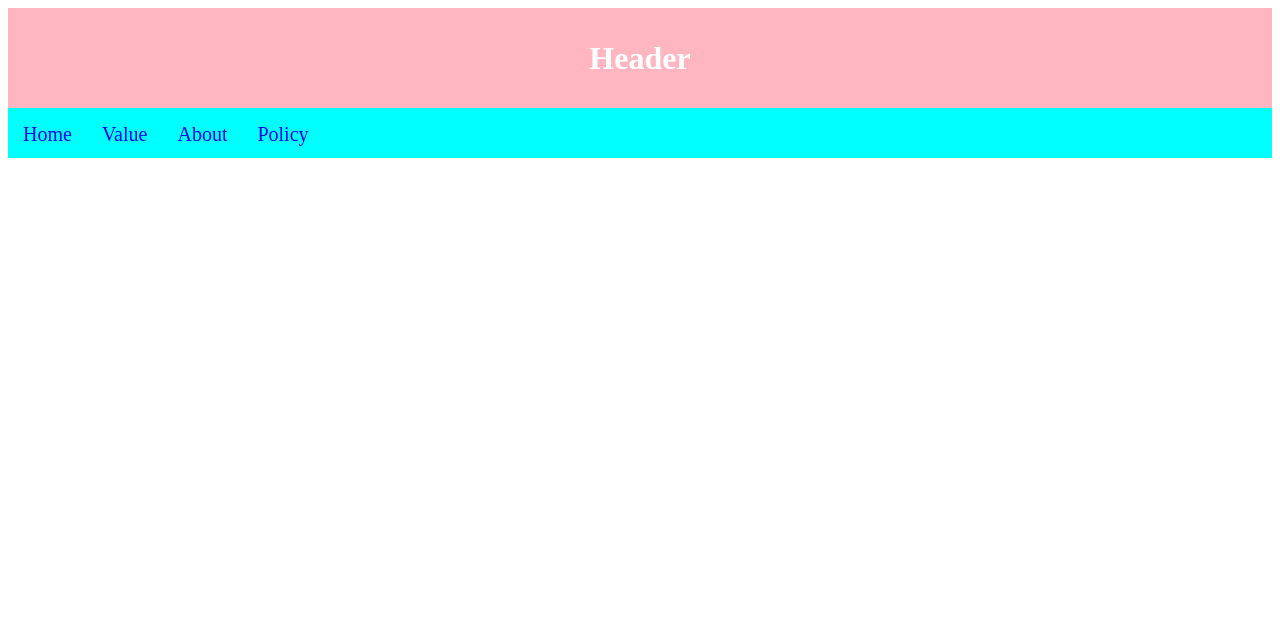
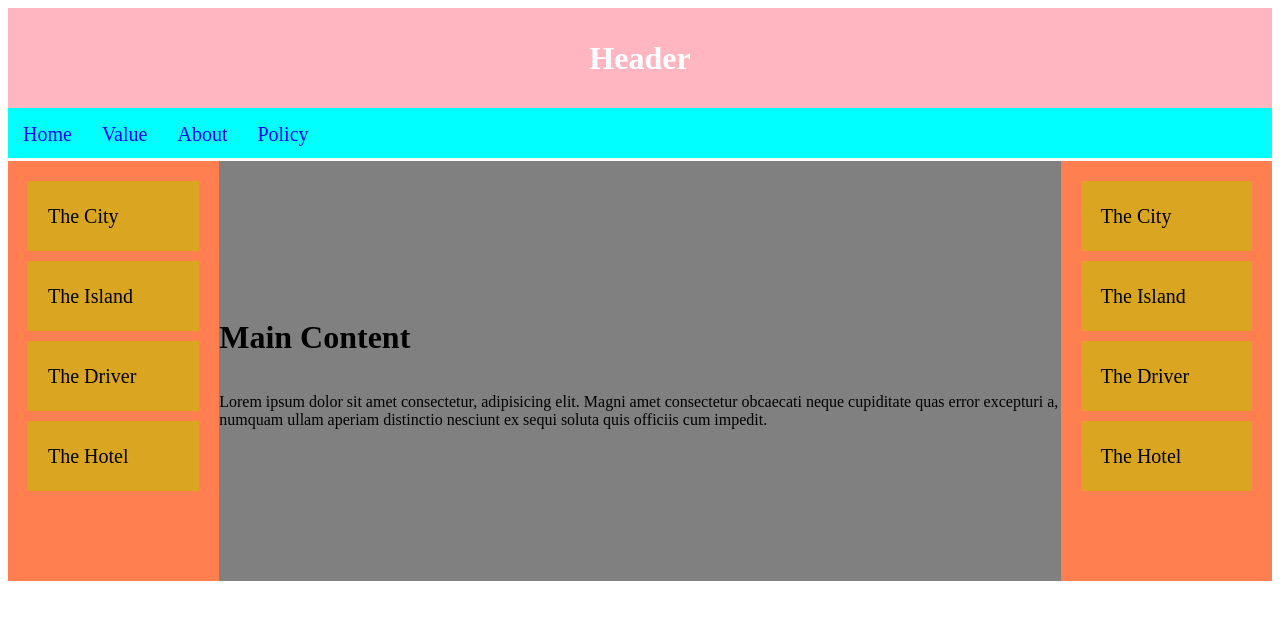
Before and after one commit to zainbinshakoor/Css-Layout-Flexbox, a plain HTML site: page index.html in a window 1280 px wide. Drawn offline with Linux system fonts and the light colour scheme.

Commit message:
complete content section

```diff
--- a/index.html
+++ b/index.html
@@ -20,6 +20,25 @@
             <a href="#">About</a>
             <a href="#">Policy</a>
         </div>
+        <div id="sidebar">
+            <div id="sidenav">
+                <div class="navitem">The City</div>
+                <div class="navitem">The Island</div>
+                <div class="navitem">The Driver</div>
+                <div class="navitem">The Hotel</div>
+
+            </div>
+            <div id="maincontent">
+                <h1>Main Content</h1>
+                <p>Lorem ipsum dolor sit amet consectetur, adipisicing elit. Magni amet consectetur obcaecati neque cupiditate quas error excepturi a, numquam ullam aperiam distinctio nesciunt ex sequi soluta quis officiis cum impedit.</p>
+            </div>
+            <div id="rightbar">
+                <div class="navitem">The City</div>
+                <div class="navitem">The Island</div>
+                <div class="navitem">The Driver</div>
+                <div class="navitem">The Hotel</div>
+            </div>
+        </div>
     </div>
 </body>
 
--- a/style.css
+++ b/style.css
@@ -20,3 +20,38 @@ a{
     float: left;
     font-size: 20px;
 }
+#sidebar{
+    background-color:gray;
+    height: 420px;
+    width: 100%;
+    display: flex;
+}
+#sidenav{
+    background-color: coral;
+    width: 25%;
+    height: 400px;
+    padding: 10px;
+
+}
+.navitem{
+    background-color:goldenrod;
+    height: 30px;
+    padding: 20px;
+    margin: 10px;
+    font-size: 20px;
+    display: flex;
+    align-items: center;
+
+
+}
+#maincontent{
+    display: flex;
+    flex-direction:column;
+    justify-content: center;
+}
+#rightbar{
+    background-color: coral;
+    height: 400px;
+    width: 25%;
+    padding: 10px;
+}
```
